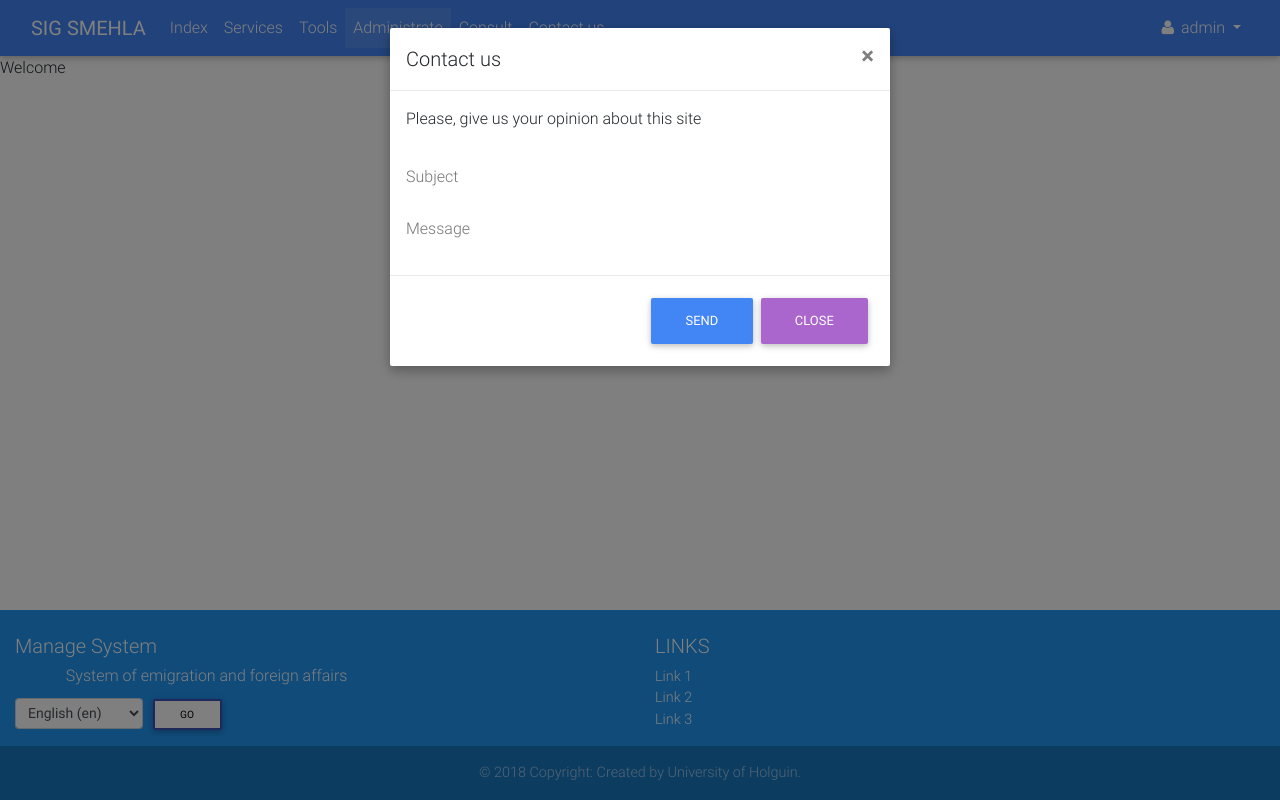
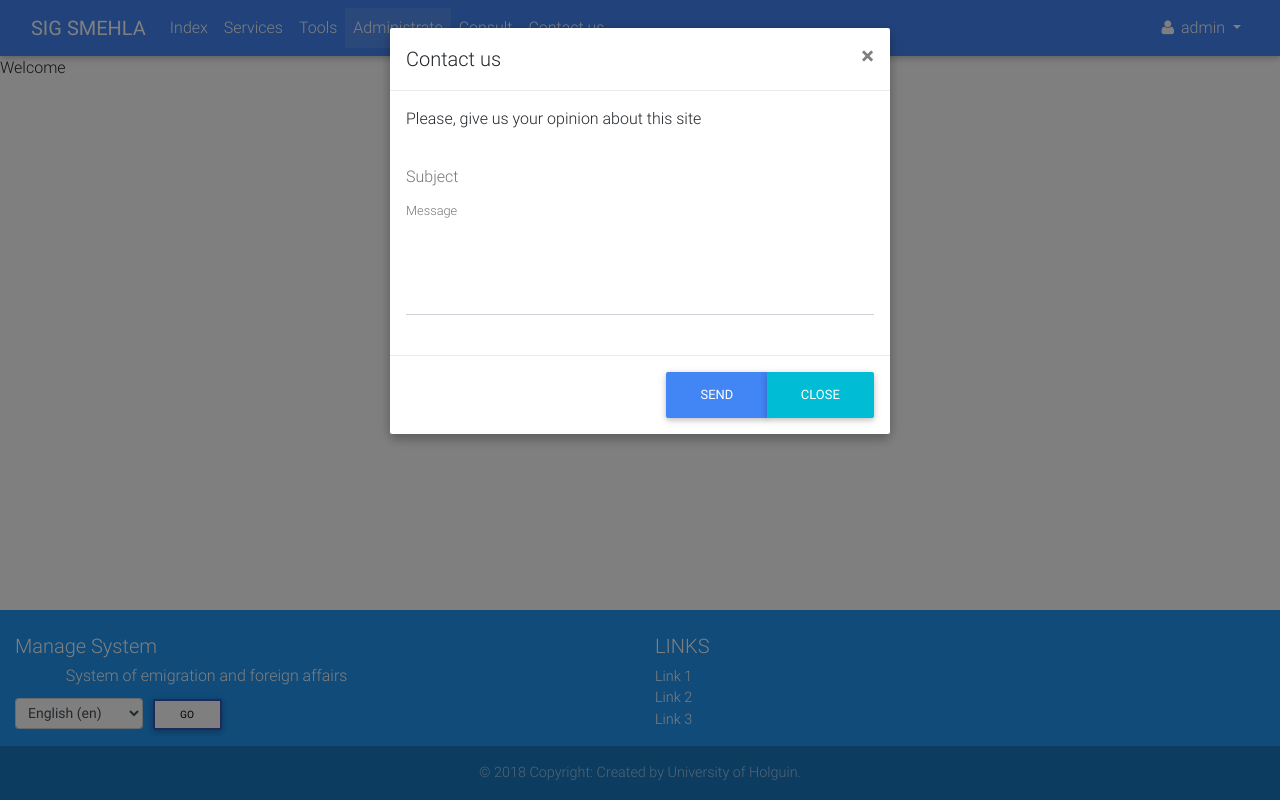
Before and after one commit to ragnarok22/smehla, a Django app: page /accounts/dashboard/ in a window 1280 px wide, after a click on "Contact us". Run offline with Django 3.2, Linux system fonts and the light colour scheme; a user stored in the database is signed in; some libraries are stand-ins or nearby versions.

Commit message:
arreglando el formulario de contactar

```diff
--- a/accounts/templates/navbar.html
+++ b/accounts/templates/navbar.html
@@ -63,19 +63,23 @@
                                             <form method="post">
                                                 <div class="md-form">
                                                     <label for="subject">{% trans 'Subject' %}</label>
-                                                    <input type="text" id="subject" name="subject">
+                                                    <input type="text" id="subject" name="subject" class="form-control">
                                                 </div>
                                                 <div class="md-form">
                                                     <label for="message">{% trans 'Message' %}</label>
-                                                    <input type="text" id="message">
+                                                    <textarea type="text" id="message" class="md-textarea form-control">
+                                                    </textarea>
                                                 </div>
                                             </form>
                                         </div>
                                         <div class="modal-footer">
-                                            <button type="button" class="btn btn-primary">{% trans 'Send' %}</button>
-                                            <button type="button" class="btn btn-secondary" data-dismiss="modal">
-                                                {% trans 'Close' %}
-                                            </button>
+                                            <div class="btn-group">
+                                                <button type="button"
+                                                        class="btn btn-primary">{% trans 'Send' %}</button>
+                                                <button type="button" class="btn btn-cyan" data-dismiss="modal">
+                                                    {% trans 'Close' %}
+                                                </button>
+                                            </div>
                                         </div>
                                     </div>
                                 </div>
```
